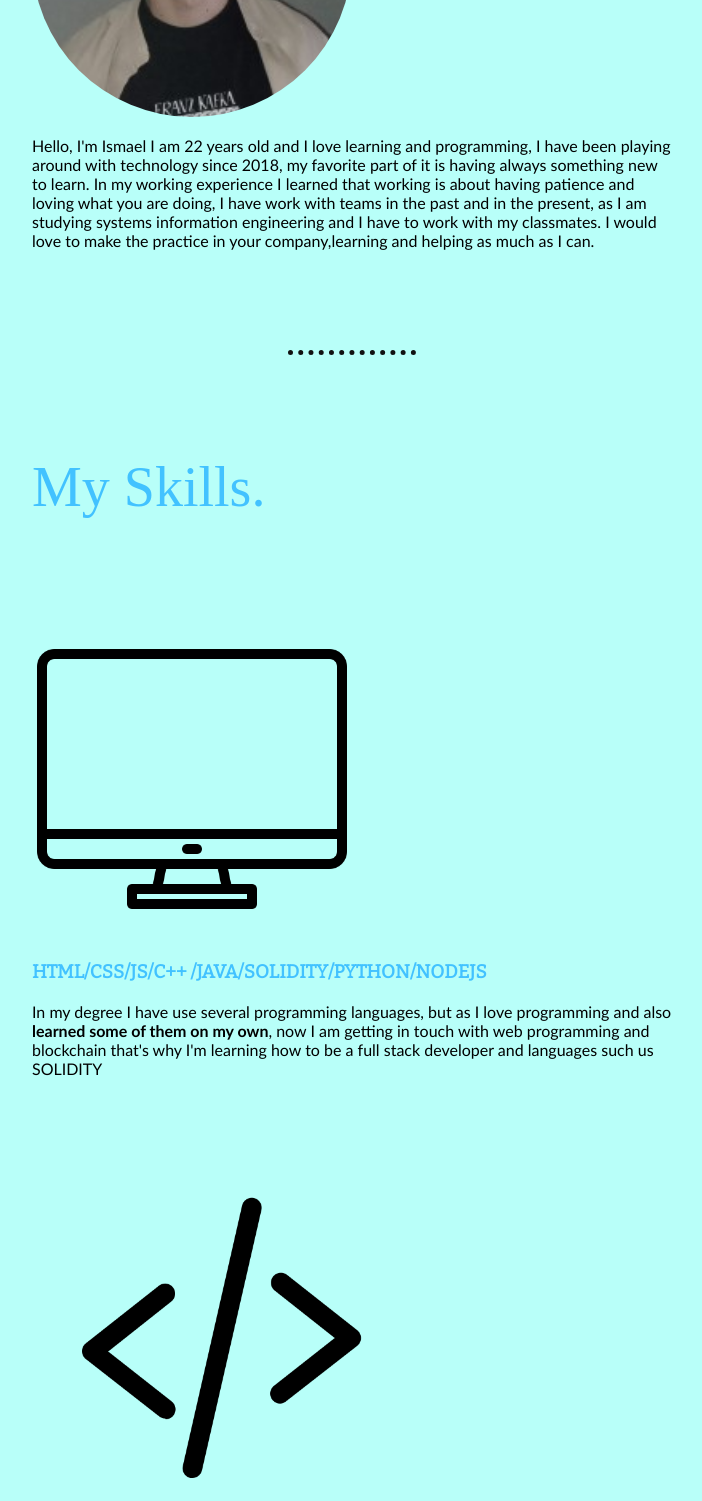
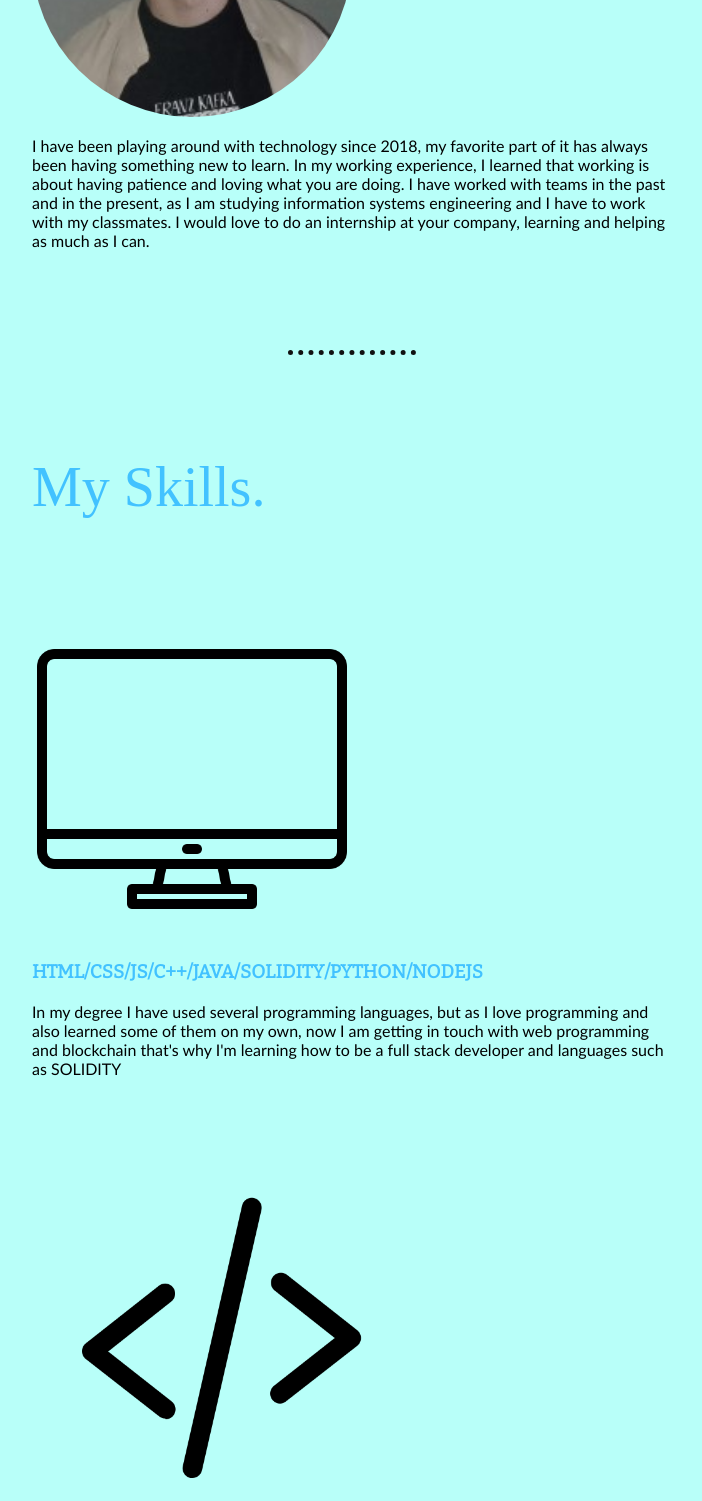
Before and after one commit to Equipo45/mywebpage, a plain HTML site: page index.html in a window 1280 px wide. Shown: the part 880-2381 px from the top of the page, without its empty margins (288-990 px from the left). Drawn offline with nearby package versions, Linux system fonts and the light colour scheme.

Commit message:
update web info

```diff
--- a/index.html
+++ b/index.html
@@ -2,7 +2,7 @@
 <html lang="en" dir="ltr">
   <head>
     <meta charset="utf-8">
-    <title >Ismael Ruiz Ranz Site</title>
+    <title>Ismael Ruiz Ranz Site</title>
 
     <link rel="stylesheet" href="css/style.css">
     <link rel="icon" href="image/favIcon.png">
@@ -16,18 +16,18 @@
   <body>
     <div class="top web-margin">
 
-      <h1 class="light-blue ">I'm Ismael</h1>
+      <h1 class="light-blue">I'm Ismael</h1>
       <h2 class="light-blue programmer">A programmer</h2>
 
     </div>
     <div class="middle-container">
       <h2 class="light-blue web-margin">Hello.</h2>
       <div class="profile">
-        <img class = "profile-photo img" src="image/photo.jpg" alt="">
+        <img class="profile-photo img" src="image/photo.jpg" alt="">
 
-        <p>Hello, I'm Ismael I am 22 years old and I love learning and programming, I have been playing around with technology
- since 2018, my favorite part of it is having always something new to learn. In my working experience I learned that
- working is about having patience and loving what you are doing, I have work with teams in the past and in the present, as I am studying systems information engineering and I have to work with my classmates. I would love to make the practice in your company,learning and helping as much as I can.
+        <p>I have been playing around with technology
+          since 2018, my favorite part of it has always been having something new to learn. In my working experience, I learned that
+          working is about having patience and loving what you are doing. I have worked with teams in the past and in the present, as I am studying information systems engineering and I have to work with my classmates. I would love to do an internship at your company, learning and helping as much as I can.
         </p>
       </div>
 
@@ -36,35 +36,29 @@
         <h2 class="light-blue web-margin">My Skills.</h2>
         <div class="skill-row">
           <img class="computer-img img" src="image/monitor.png" alt="">
-          <h3 class="light-blue">HTML/CSS/JS/C++
-            /JAVA/SOLIDITY/PYTHON/NODEJS</h3>
-          <p>In my degree I have use several programming languages, but as I love programming and also <strong>learned some of them on my own</strong>, now I am getting in touch with web programming and blockchain that's why I'm learning how to be a full stack developer and languages such us SOLIDITY</p>
+          <h3 class="light-blue">HTML/CSS/JS/C++/JAVA/SOLIDITY/PYTHON/NODEJS</h3>
+          <p>In my degree I have used several programming languages, but as I love programming and also learned some of them on my own, now I am getting in touch with web programming and blockchain that's why I'm learning how to be a full stack developer and languages such as SOLIDITY</p>
         </div>
         <div class="skill-row">
           <img class="code-img img" src="image/code.png" alt="">
           <h3 class="light-blue">TEAM WORKING/MICROSOFT OFFICE/VIDEO EDITING/PHOTOSHOP</h3>
-          <p>I have several complementary skills , many of them comes from my interest in <strong>uploading education</strong> content in Youtube.
-            I edit my own videos and edit the thumbnails with <strong>photoshop</strong>.Using software like <strong>word</strong> or <strong>powerpoint</strong> is very usual in my daily life.</p>
+          <p>I have several complementary skills, many of them come from my interest in uploading educational content on YouTube. I edit my own videos and edit the thumbnails with photoshop. Using software like word or powerpoint is very usual in my daily life.</p>
         </div>
       </div>
       <hr>
-      <div class="contact-me  web-margin">
+      <div class="contact-me web-margin">
         <h2 class="light-blue">Get In Touch</h2>
         <h3 class="light-blue">If you want to learn more about me...</h3>
-        <p >Just send me a email with the <strong>contact me button</strong> or look into any of my social media below.
+        <p>Just send me an email with the <strong>contact me button</strong> or look into any of my social media below.
         Thank you for reading!</p>
         <a class="btn" href="mailto:ismaeltrabajosyempresa@gmail.com">CONTACT ME</a>
       </div>
     </div>
 
-
     <div class="bottom-container">
-
-
         <a class="footer-link" href="https://www.linkedin.com/in/ismael-ruiz-ranz-2bb991197/"><i class="fa-brands fa-linkedin"></i></a>
         <a class="footer-link" href="https://www.youtube.com/channel/UC27cjPjwIq7ZKGJz4C9YSgg"><i class="fa-brands fa-youtube"></i></a>
         <a class="footer-link" href="https://github.com/Equipo45"><i class="fa-brands fa-github-square"></i></a>
-
 
       <p class="light-blue">© Ismael Ruiz Ranz.</p>
     </div>
```
